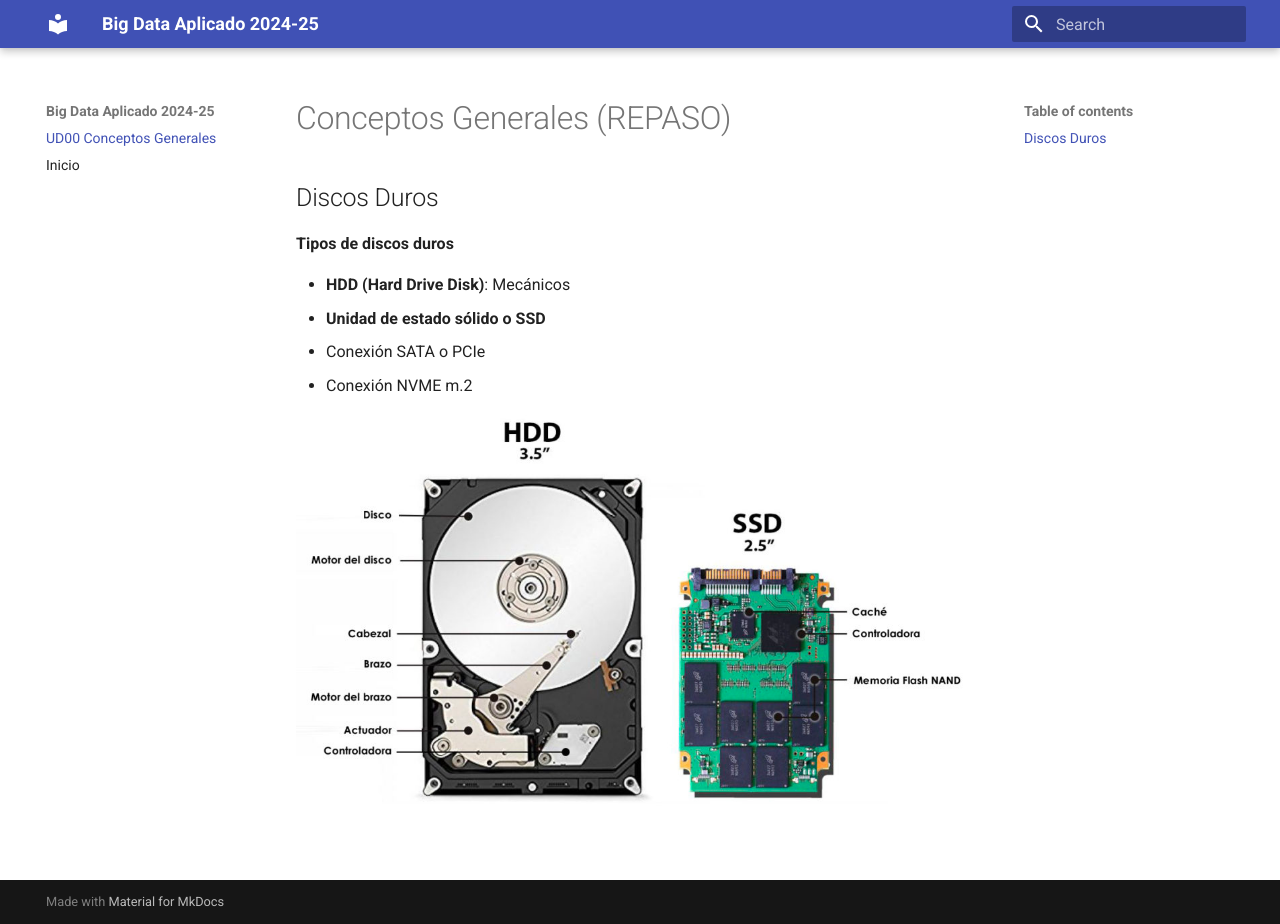
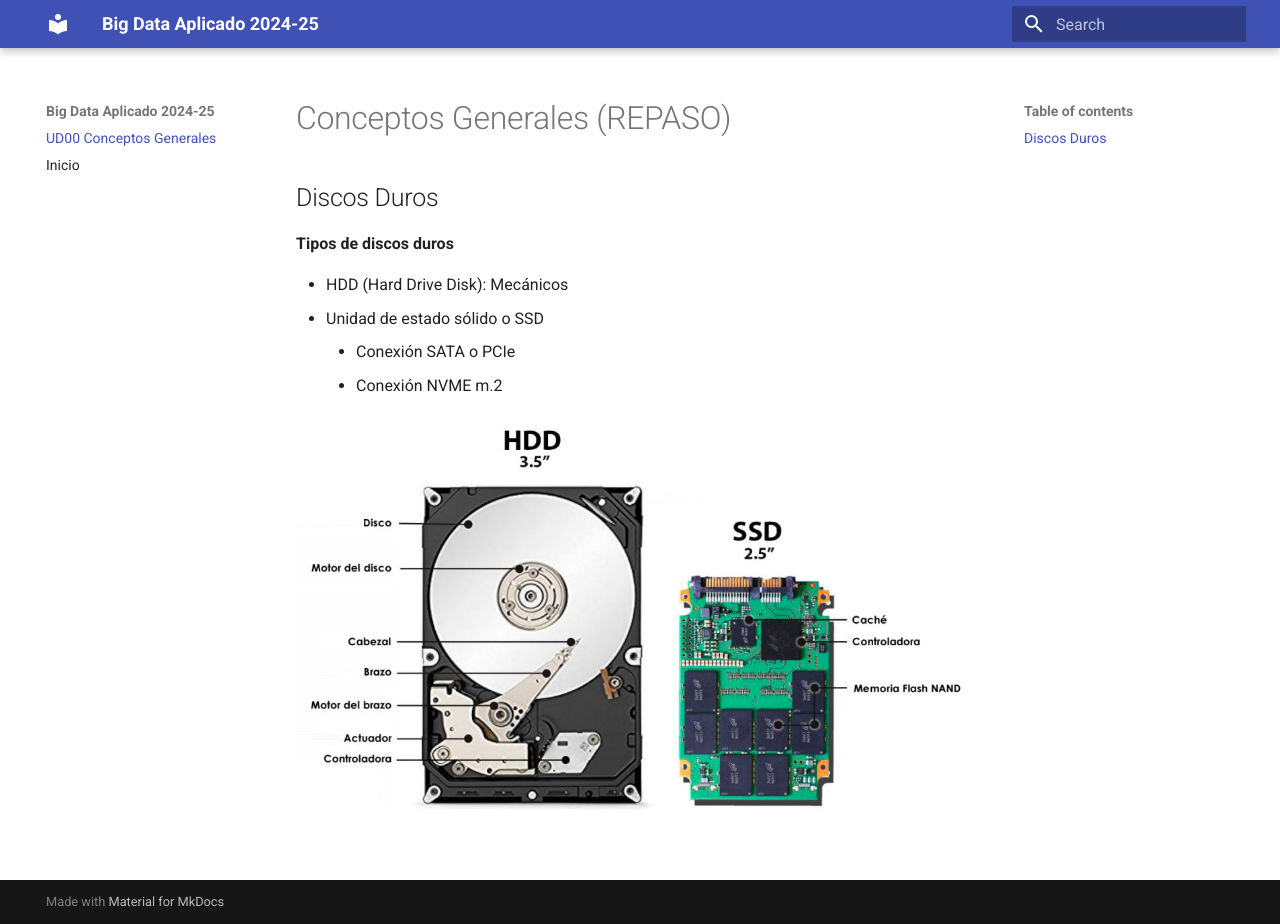
Before and after one commit to martinezpenya/BigDataAplicado24-25, an MkDocs documentation site: the page built from docs/00-ConceptosGenerales.md, in a window 1280 px wide and 924 px high. Built offline with MkDocs 1.6.1 and Material for MkDocs 9.7.7, drawn with Linux system fonts in a browser that asks for light colours.

```diff
--- a/docs/00-ConceptosGenerales.md
+++ b/docs/00-ConceptosGenerales.md
@@ -4,9 +4,9 @@
 
 **Tipos de discos duros**
 
-- **HDD (Hard Drive Disk)**: Mecánicos
-- **Unidad de estado sólido o SSD**
-  - Conexión SATA o PCIe
-  - Conexión NVME m.2
+- HDD (Hard Drive Disk): Mecánicos
+- Unidad de estado sólido o SSD
+    - Conexión SATA o PCIe
+    - Conexión NVME m.2
 
 ![00-discosduros1](./images/00-discosduros1.png)
```
